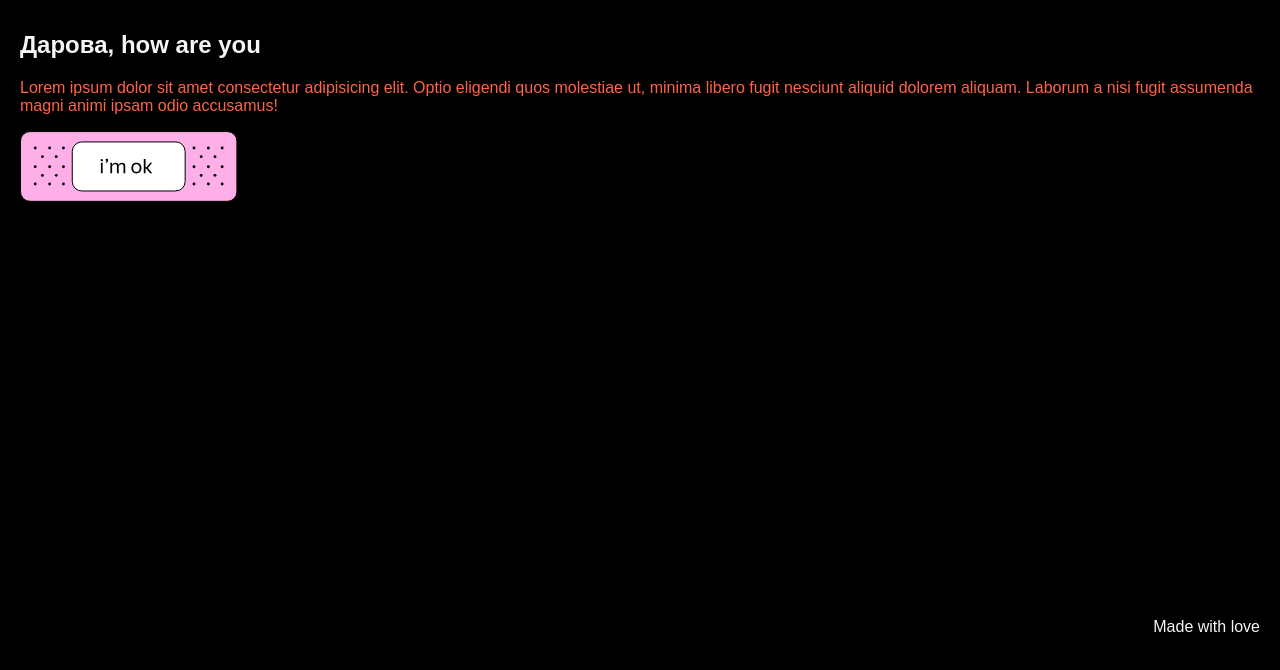
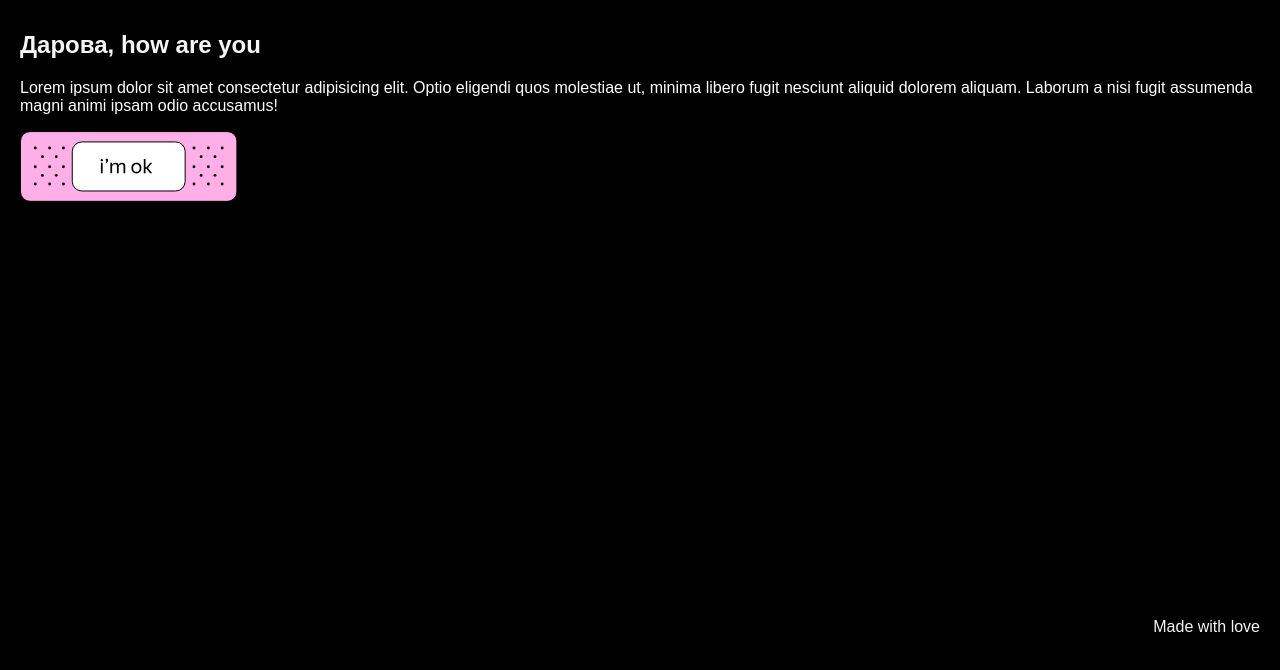
Before and after one commit to obe1taps/netlify-ci, a website: page src/index.html in a window 1280 px wide. Shown: the part 128-798 px from the top of the page. Drawn offline with Linux system fonts and the light colour scheme; files that its build step writes are made by us from their sources.

Commit message:
подготовили к публикации

```diff
--- a/src/blocks/main/__text/main__text.css
+++ b/src/blocks/main/__text/main__text.css
@@ -1,3 +1,3 @@
 .main__text {
-  color: tomato;
+  color: white;
 }
--- a/src/index.html
+++ b/src/index.html
@@ -1,11 +1,11 @@
 <!DOCTYPE html>
 <html lang="ru">
   <head>
-  <meta charset="UTF-8">
-  <meta http-equiv="X-UA-Compatible" content="IE=edge">
-  <meta name="viewport" content="width=device-width, initial-scale=1.0">
+    <meta charset="UTF-8" />
+    <meta http-equiv="X-UA-Compatible" content="IE=edge" />
+    <meta name="viewport" content="width=device-width, initial-scale=1.0" />
     <title>Document</title>
-  <link rel="stylesheet" href="/bundle.css">
+    <link rel="stylesheet" href="/bundle.css" />
   </head>
   <body class="page page_theme_dark">
     <header class="header page__header header_theme_dark">
@@ -13,8 +13,12 @@
     </header>
     <main class="main">
       <h2 class="main__title">Дарова, how are you</h2>
-    <p class="main__text">Lorem ipsum dolor sit amet consectetur adipisicing elit. Optio eligendi quos molestiae ut, minima libero fugit nesciunt aliquid dolorem aliquam. Laborum a nisi fugit assumenda magni animi ipsam odio accusamus!</p>
-    <img src="./images/plaster.svg" alt="">
+      <p class="main__text">
+        Lorem ipsum dolor sit amet consectetur adipisicing elit. Optio eligendi
+        quos molestiae ut, minima libero fugit nesciunt aliquid dolorem aliquam.
+        Laborum a nisi fugit assumenda magni animi ipsam odio accusamus!
+      </p>
+      <img src="./images/plaster.svg" alt="" />
     </main>
     <footer class="footer">
       <p class="footer__copyright">Made with love</p>
```
Also changed, not shown: package.json (+7 -6 lines), src/blocks/footer/__copyright/footer__copyright.css (line endings or trailing spaces), src/blocks/footer/footer.css (line endings or trailing spaces), src/blocks/header/__title/header__title.css (line endings or trailing spaces), src/blocks/header/_theme/header_theme_dark.css (line endings or trailing spaces), src/blocks/header/header.css (line endings or trailing spaces), src/blocks/main/main.css (line endings or trailing spaces), src/blocks/page/__header/page__header.css (line endings or trailing spaces), src/blocks/page/_theme/page_theme_dark.css (line endings or trailing spaces), src/blocks/page/page.css (line endings or trailing spaces). Lines whose indentation alone changed are shown as unchanged.
